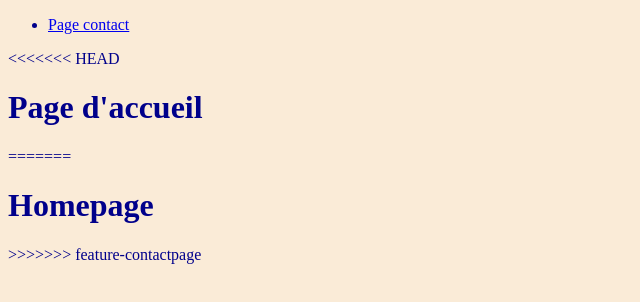
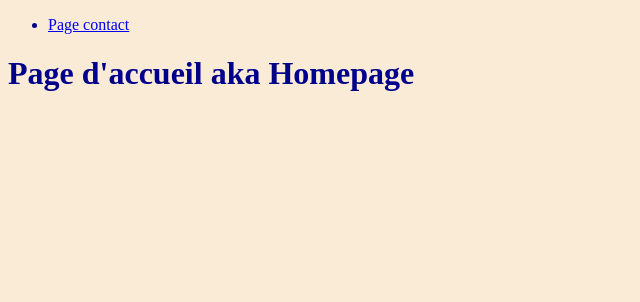
Before and after one commit to smaloron/test-git-2021, a plain HTML site: page index.html in a window 1280 px wide. Shown: the whole page, without its empty margins (0-640 px from the left). Drawn offline with Linux system fonts and the light colour scheme.

```diff
--- a/index.html
+++ b/index.html
@@ -15,10 +15,6 @@
             </li>
         </ul>
     </div>
-<<<<<<< HEAD
-    <h1>Page d'accueil</h1>
-=======
-    <h1>Homepage</h1>
->>>>>>> feature-contactpage
+    <h1>Page d'accueil aka Homepage</h1>
 </body>
 </html>
```
Also changed, not shown: Ali-Dhoifiri.txt (added).
